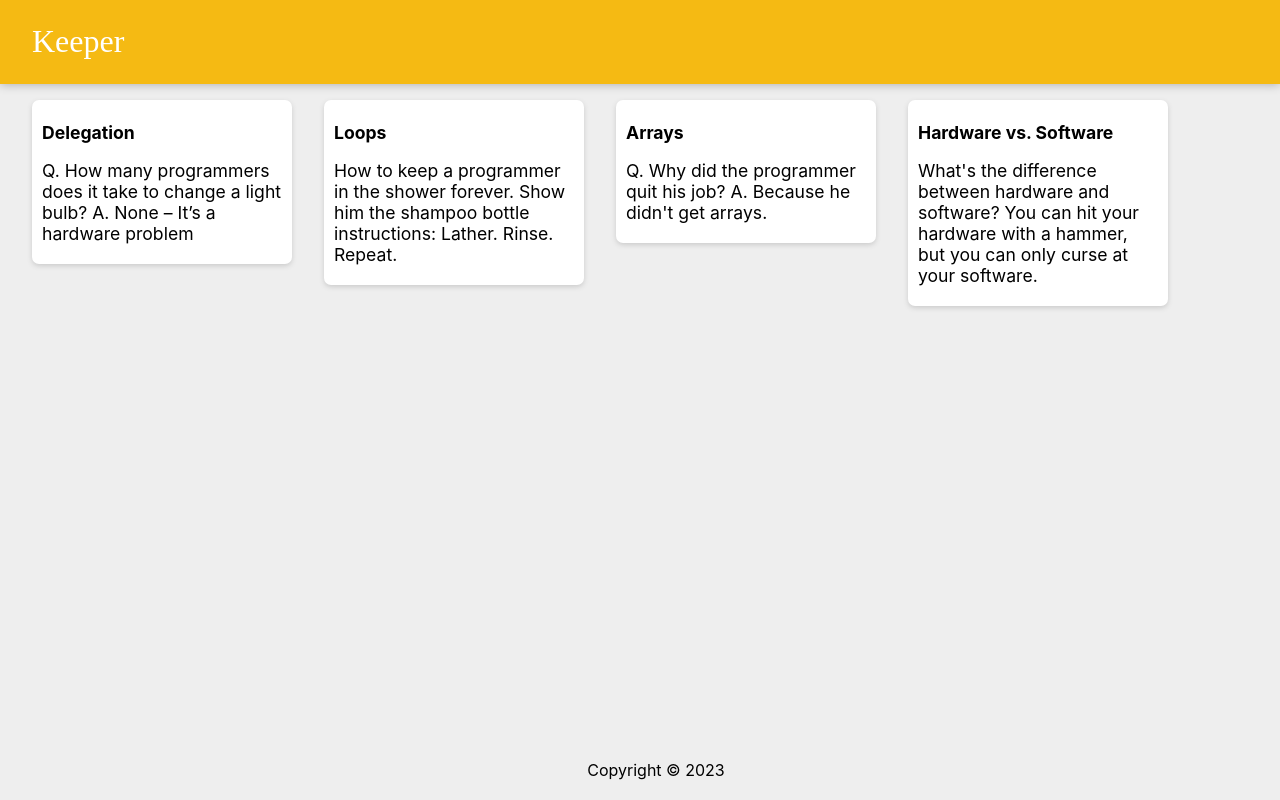
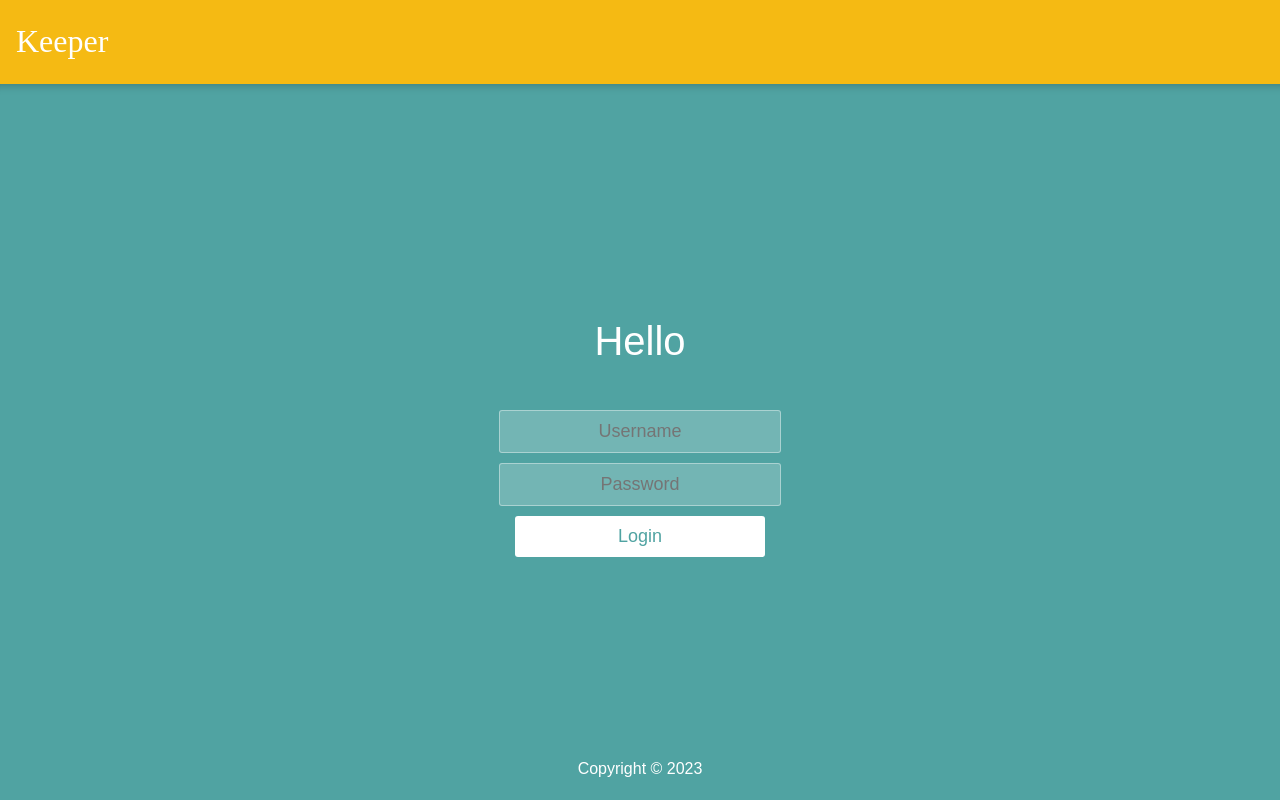
Before and after one commit to Keshavsomani999/Keeper_App_React, a React (Create React App) app: page / in a window 1280 px wide. Built offline with nearby package versions, Linux system fonts and the light colour scheme.

Commit message:
isUserRegistered

```diff
--- a/src/App.css
+++ b/src/App.css
@@ -1,7 +1,54 @@
-body{
-  background: #eee;
-  padding: 0 16px;
+body {
+  font-family: "Source Sans Pro", sans-serif;
+  color: white;
+  font-weight: 300;
+  background: #50a3a2;
+  width: 100%;
+  height: 100%;
 }
+
+.container {
+  margin: 10% auto;
+  padding: 80px 0;
+  text-align: center;
+}
+
+.container h1 {
+  font-size: 40px;
+  font-weight: 200;
+}
+
+form {
+  padding: 20px 0;
+  position: relative;
+}
+form input {
+  border: 1px solid rgba(252, 252, 252, 0.4);
+  background-color: rgba(252, 252, 252, 0.2);
+  width: 250px;
+  border-radius: 3px;
+  font-family: "Source Sans Pro", sans-serif;
+  padding: 10px 15px;
+  margin: 0 auto 10px auto;
+  display: block;
+  text-align: center;
+  font-size: 18px;
+  color: white;
+  font-weight: 300;
+}
+
+form button {
+  appearance: none;
+  outline: 0;
+  background-color: white;
+  border: 0;
+  padding: 10px 15px;
+  color: #50a3a2;
+  border-radius: 3px;
+  width: 250px;
+  font-size: 18px;
+}
+
 .card{
   display: flex;
   flex-direction: column;
--- a/src/components/App.jsx
+++ b/src/components/App.jsx
@@ -3,10 +3,12 @@ import Header from './Header'
 import Footer from './Footer'
 import Note from './Note'
 import notes from '../notes'
+import Login from './Login'
+import Form from './Form'
 
+var isUserRegistered = true
 
-
-
+const time = new Date(2019,11,1,18).getHours();
 
 export default function App() {
 
@@ -14,15 +16,19 @@ export default function App() {
     <div>
       <Header />
 
-      <div className='allCard'>
+      {isUserRegistered ? <Login /> : <Form /> }
+
+      {/* {time > 12 ? <h1> why still working</h1> : null} */}
+
+      {/* <div className='allCard'>
 
 
-    {notes.map(note =>
-      <Note key={note.key} title={note.title} content={note.content} />
-    )}
+          {notes.map(note =>
+            <Note key={note.key} title={note.title} content={note.content} />
+          )}
 
 
-      </div>
+      </div> */}
       <Footer />
     </div>
   )
--- /dev/null
+++ b/src/components/Form.jsx
@@ -0,0 +1,14 @@
+import React from 'react'
+
+export default function Form() {
+  return (
+    <div>
+        <form className="form">
+      <input type="text" placeholder="Username" />
+      <input type="password" placeholder="Password" />
+      <input type="password" placeholder="Confirm Password" />
+      <button type="submit">Register</button>
+    </form>
+    </div>
+  )
+}
--- /dev/null
+++ b/src/components/Input.jsx
@@ -0,0 +1,11 @@
+import React from 'react'
+
+export default function Input(props) {
+  return (
+    <div>
+        <input
+        type={props.type}
+        placeholder={props.placeholder} />
+    </div>
+  )
+}
--- /dev/null
+++ b/src/components/Login.jsx
@@ -0,0 +1,15 @@
+import React from 'react'
+import Input from './Input'
+
+export default function Login() {
+  return (
+    <div className="container">
+        <h1>Hello</h1>
+     <form className="form">
+            <Input type="text" placeholder="Username" />
+            <Input type="password" placeholder="Password" />
+            <button type="submit">Login</button>
+          </form>
+    </div>
+  )
+}
```
Also changed, not shown: src/contact.js (added, +45 -0 lines).
